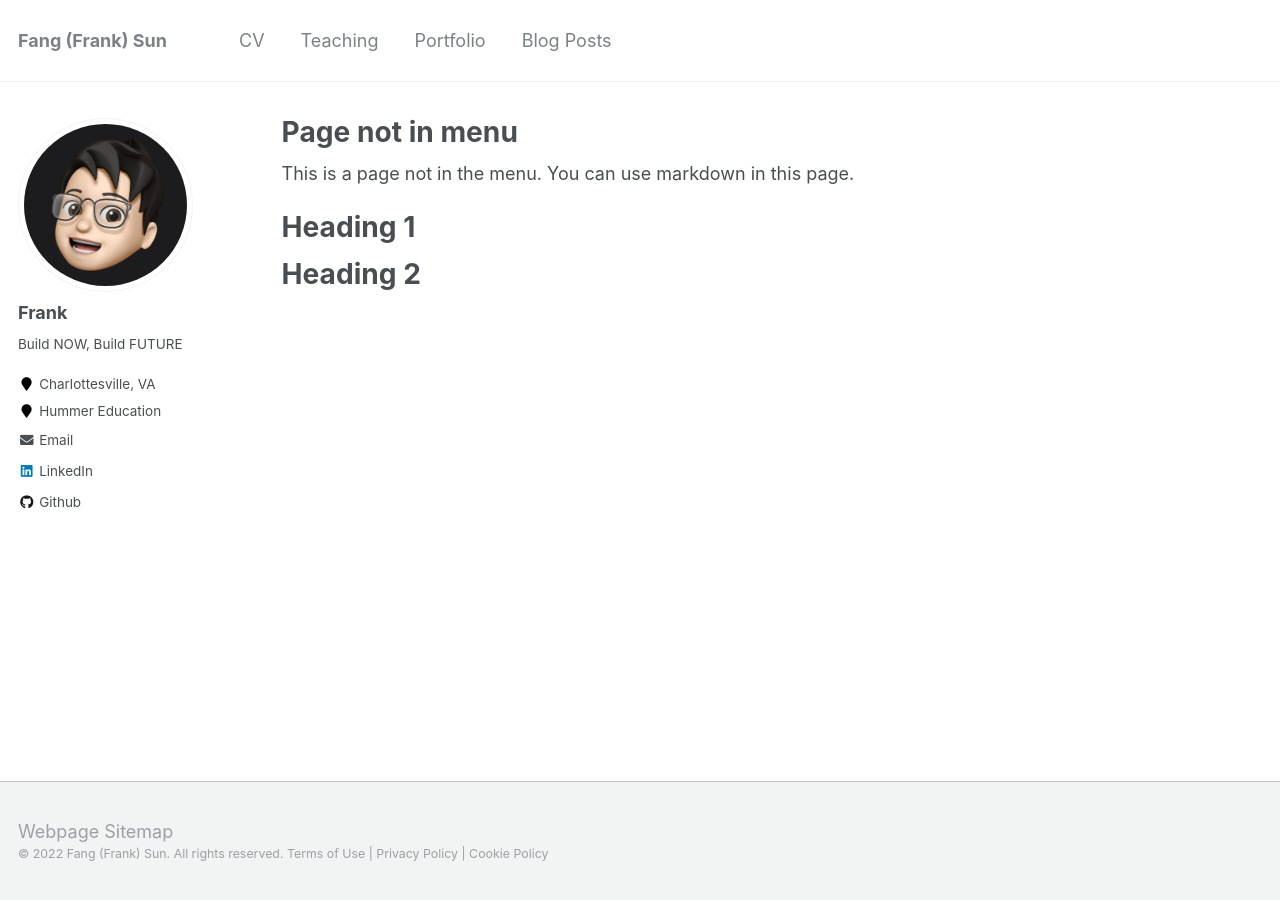
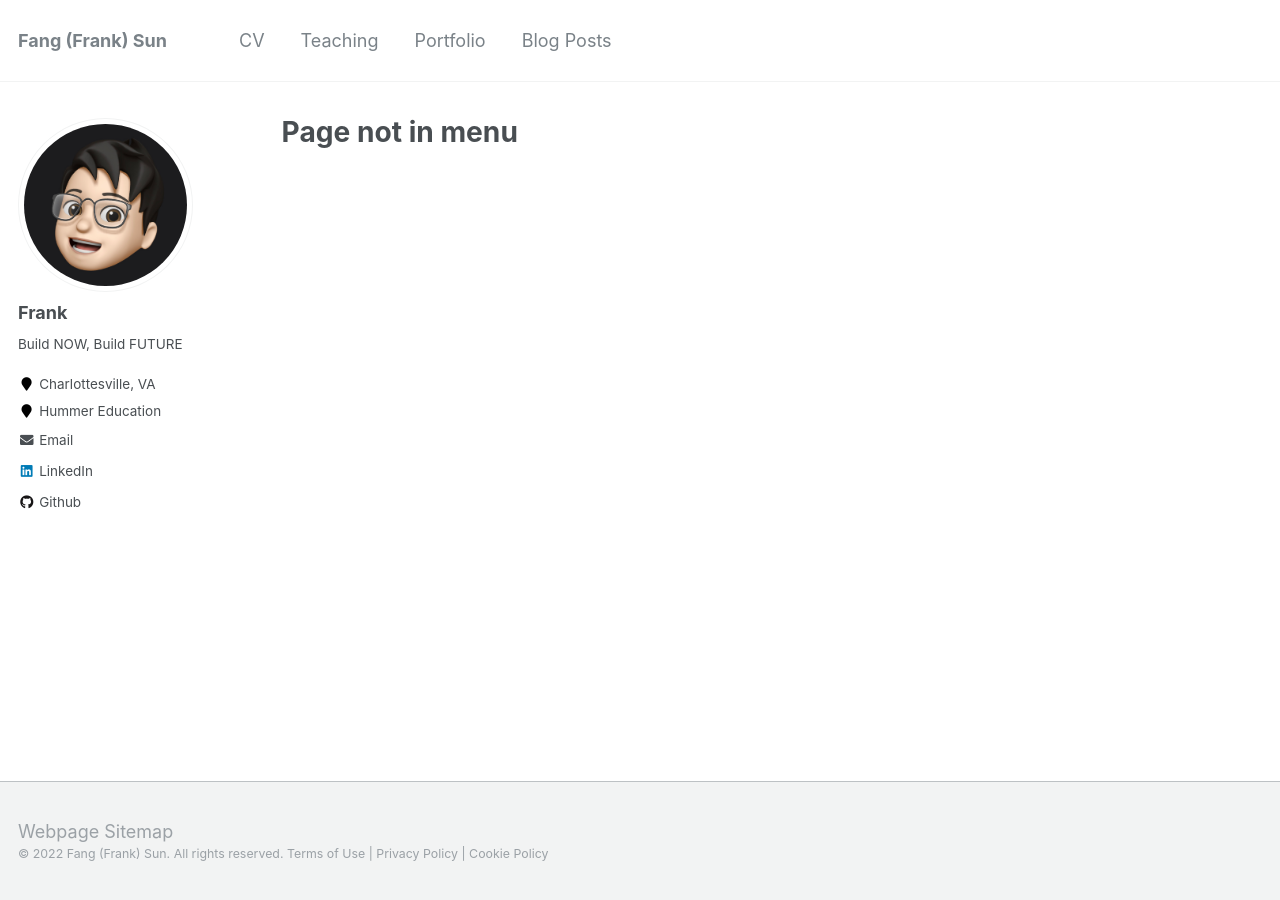
Before and after one commit to FangFrankSun/AcademicPage, a Jekyll site: the page built from _pages/non-menu-page.md, in a window 1280 px wide. Built offline with Jekyll 4.4.1, drawn with Linux system fonts in a browser that asks for light colours.

Commit message:
Update non-menu-page.md

```diff
--- a/_pages/non-menu-page.md
+++ b/_pages/non-menu-page.md
@@ -7,11 +7,3 @@ redirect_from:
   - "/nmp/"
   - "/nmp.html"
 ---
-
-This is a page not in the menu. You can use markdown in this page.
-
-Heading 1
-======
-
-Heading 2
-======
```
